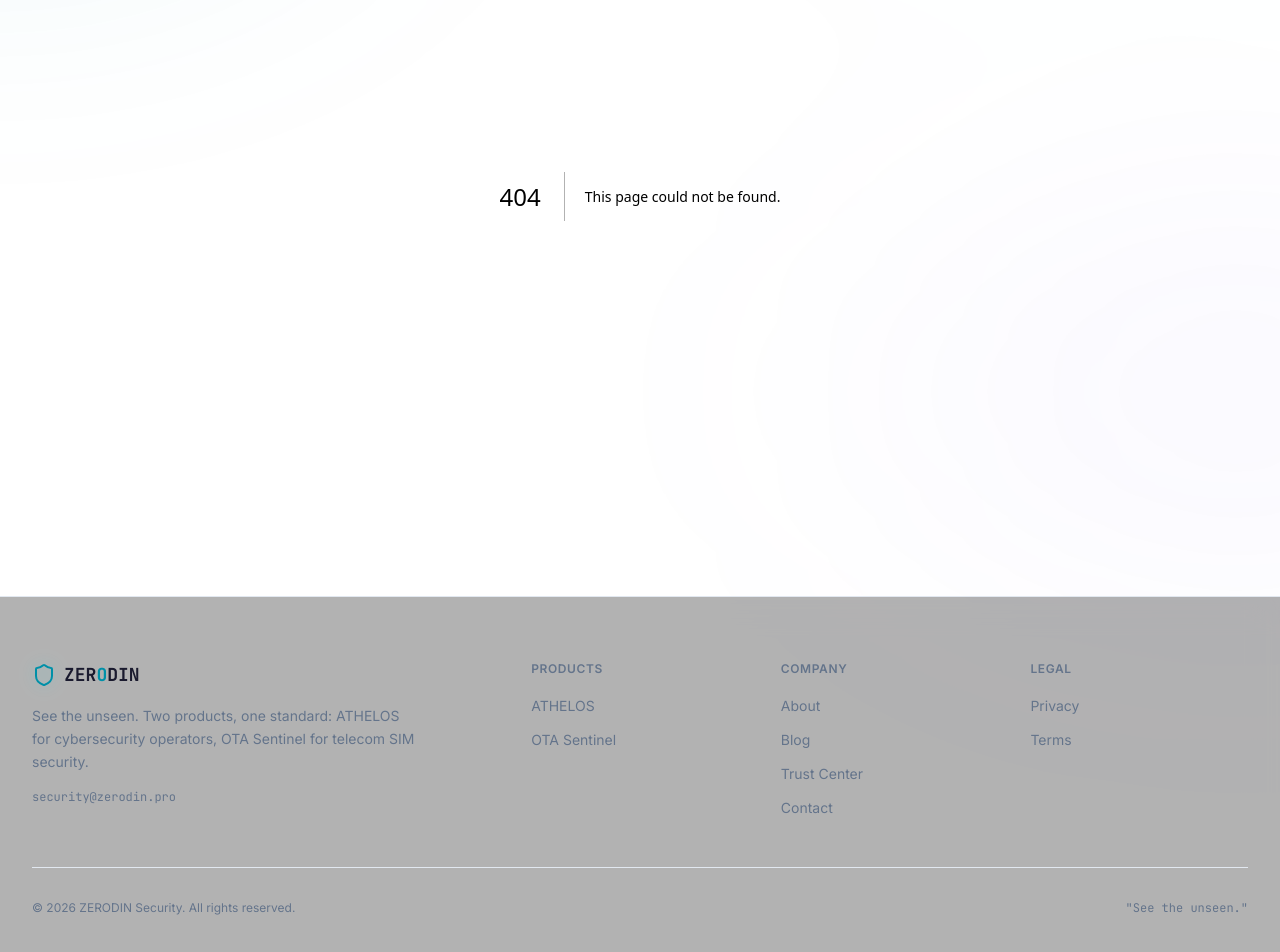
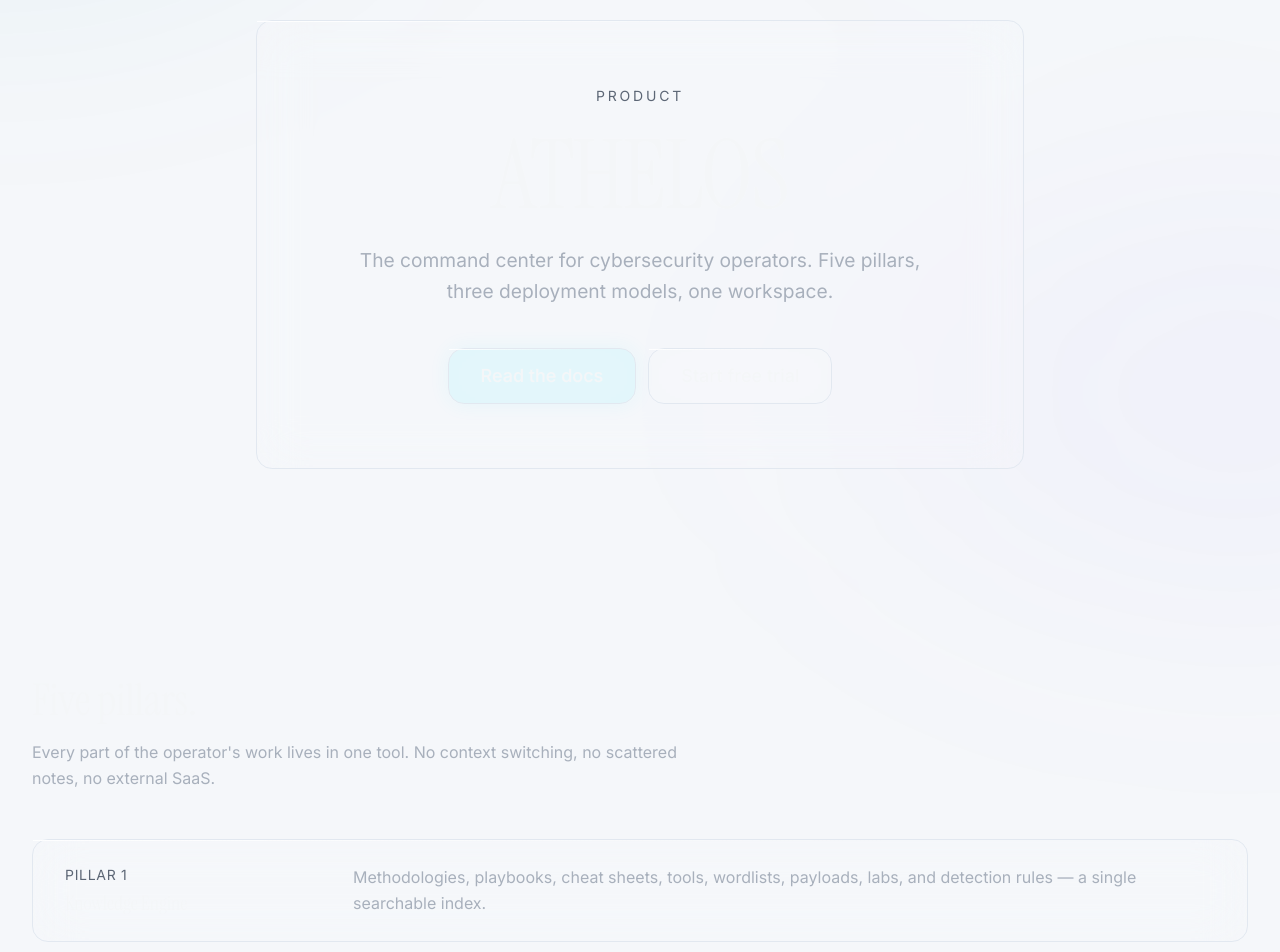
Before and after one commit to ZERODIN-IO/zerodin, a Next.js app: page /products/athelos in a window 1280 px wide. Before the commit this address had no page. Shown: the part 300-1252 px from the top of the page. Built offline with nearby package versions, Linux system fonts and the light colour scheme.

Commit message:
feat(products): add ATHELOS product page with pillars, deployments, and OWASP proof

```diff
--- /dev/null
+++ b/src/app/products/athelos/page.tsx
@@ -0,0 +1,239 @@
+"use client";
+
+import Link from "next/link";
+import {
+  Glass,
+  GlassButton,
+  DisplayText,
+  BodyText,
+  Section,
+  Reveal,
+} from "@/components/glass";
+
+const pillars = [
+  {
+    name: "Knowledge Engine",
+    description:
+      "Methodologies, playbooks, cheat sheets, tools, wordlists, payloads, labs, and detection rules — a single searchable index.",
+  },
+  {
+    name: "Engagement State Machine",
+    description:
+      "A ten-phase lifecycle from pre-engagement to billing, with every gate enforced by the tool.",
+  },
+  {
+    name: "Delivery and Reports",
+    description:
+      "Findings, evidence, PDF generation, and a client portal for reviewing what was tested and what was found.",
+  },
+  {
+    name: "CRM and Business",
+    description:
+      "Clients, contracts, scoping calculator, invoices, payments — the business side of the operator's work.",
+  },
+  {
+    name: "Tooling and Ops",
+    description:
+      "Tools registry, labs, infrastructure tracking, automation, and detection engineering.",
+  },
+];
+
+const deployments = [
+  {
+    name: "Self-Hosted",
+    description:
+      "Tag-triggered CI with cosign and SLSA Level 2. Deploy on your own hardware with signed releases.",
+  },
+  {
+    name: "Dedicated",
+    description:
+      "Silo model — one Hetzner VPS per customer, provisioned from the same codebase with per-customer isolation.",
+  },
+  {
+    name: "Cloud",
+    description:
+      "Multi-tenant SaaS with a database per tenant. Every query runs through the tenant-aware boundary.",
+  },
+];
+
+export default function AthelosPage() {
+  return (
+    <main className="min-h-screen pt-24">
+      {/* Hero */}
+      <Section spacing="lg">
+        <Reveal>
+          <Glass
+            material="crystal"
+            className="max-w-3xl mx-auto p-10 md:p-16 text-center"
+          >
+            <BodyText
+              size="sm"
+              tone="tertiary"
+              className="uppercase tracking-[0.2em] mb-6"
+            >
+              Product
+            </BodyText>
+            <DisplayText size="xl" as="h1" className="mb-6">
+              ATHELOS
+            </DisplayText>
+            <BodyText size="lg" tone="secondary" className="mb-10 max-w-xl mx-auto">
+              The command center for cybersecurity operators. Five pillars,
+              three deployment models, one workspace.
+            </BodyText>
+            <div className="flex flex-wrap gap-3 justify-center">
+              <a
+                href="https://www.athelos.pro/docs"
+                target="_blank"
+                rel="noopener noreferrer"
+              >
+                <GlassButton variant="primary" size="lg">
+                  Read the docs
+                </GlassButton>
+              </a>
+              <a
+                href="https://app.athelos.pro/cloud/signup"
+                target="_blank"
+                rel="noopener noreferrer"
+              >
+                <GlassButton variant="secondary" size="lg">
+                  Start free trial
+                </GlassButton>
+              </a>
+            </div>
+          </Glass>
+        </Reveal>
+      </Section>
+
+      {/* Five pillars */}
+      <Section spacing="md">
+        <Reveal>
+          <DisplayText size="md" as="h2" className="mb-4">
+            Five pillars.
+          </DisplayText>
+          <BodyText size="base" tone="secondary" className="max-w-2xl mb-12">
+            Every part of the operator's work lives in one tool. No context
+            switching, no scattered notes, no external SaaS.
+          </BodyText>
+        </Reveal>
+
+        <div className="space-y-3">
+          {pillars.map((pillar, index) => (
+            <Reveal key={pillar.name} delay={0.1 * index}>
+              <Glass
+                material="clear"
+                className="flex flex-col md:flex-row md:items-center gap-4 md:gap-8 p-6 md:px-8"
+              >
+                <div className="md:w-64 md:shrink-0">
+                  <BodyText size="sm" tone="tertiary" className="uppercase tracking-wider mb-1">
+                    Pillar {index + 1}
+                  </BodyText>
+                  <DisplayText size="md" as="h3" className="text-lg md:text-xl">
+                    {pillar.name}
+                  </DisplayText>
+                </div>
+                <BodyText size="base" tone="secondary" className="flex-1">
+                  {pillar.description}
+                </BodyText>
+              </Glass>
+            </Reveal>
+          ))}
+        </div>
+      </Section>
+
+      {/* Three deployment models */}
+      <Section spacing="md">
+        <Reveal>
+          <DisplayText size="md" as="h2" className="mb-4">
+            Three deployment models.
+          </DisplayText>
+          <BodyText size="base" tone="secondary" className="max-w-2xl mb-12">
+            One codebase, three configurations. The same tool runs on your
+            laptop, your VPS, or as a Cloud tenant — with the same behaviour.
+          </BodyText>
+        </Reveal>
+
+        <div className="grid grid-cols-1 md:grid-cols-3 gap-6">
+          {deployments.map((deployment, index) => (
+            <Reveal key={deployment.name} delay={0.1 * index}>
+              <Glass
+                material="bubble"
+                specular={false}
+                className="aspect-square p-8 flex flex-col items-center justify-center text-center"
+              >
+                <DisplayText size="md" as="h3" className="mb-3 text-xl">
+                  {deployment.name}
+                </DisplayText>
+                <BodyText size="sm" tone="secondary">
+                  {deployment.description}
+                </BodyText>
+              </Glass>
+            </Reveal>
+          ))}
+        </div>
+      </Section>
+
+      {/* OWASP proof panel */}
+      <Section spacing="md">
+        <Reveal>
+          <Glass
+            material="crystal"
+            className="max-w-3xl mx-auto p-10 md:p-14 text-center"
+          >
+            <BodyText
+              size="sm"
+              tone="tertiary"
+              className="uppercase tracking-[0.2em] mb-6"
+            >
+              Isolation Proven
+            </BodyText>
+            <DisplayText size="md" as="h2" className="mb-6">
+              Tenant B saw 0 rows. Tenant A saw 59 rows.
+            </DisplayText>
+            <BodyText size="base" tone="secondary" className="mb-6 max-w-xl mx-auto">
+              The OWASP Cross-Tenant Boundary Test runs against two real
+              tenant databases. One tenant writes. The other cannot read a
+              single row. Verified at commit 430630a.
+            </BodyText>
+            <BodyText size="sm" tone="tertiary" className="font-mono">
+              test/cloud/owasp-cross-tenant.ts
+            </BodyText>
+          </Glass>
+        </Reveal>
+      </Section>
+
+      {/* Final CTA */}
+      <Section spacing="lg">
+        <Reveal>
+          <Glass
+            material="thick"
+            className="max-w-3xl mx-auto p-10 md:p-14 text-center"
+          >
+            <DisplayText size="md" as="h2" className="mb-4">
+              Run ATHELOS on your hardware.
+            </DisplayText>
+            <BodyText size="base" tone="secondary" className="mb-8 max-w-lg mx-auto">
+              Self-hosted, dedicated, or Cloud — the tool is the same. Start
+              with a free trial on the Cloud, or read the installation docs.
+            </BodyText>
+            <div className="flex flex-wrap gap-3 justify-center">
+              <a
+                href="https://app.athelos.pro/cloud/signup"
+                target="_blank"
+                rel="noopener noreferrer"
+              >
+                <GlassButton variant="primary" size="lg">
+                  Start free trial
+                </GlassButton>
+              </a>
+              <Link href="/products">
+                <GlassButton variant="ghost" size="lg">
+                  See all products
+                </GlassButton>
+              </Link>
+            </div>
+          </Glass>
+        </Reveal>
+      </Section>
+    </main>
+  );
+}
```
